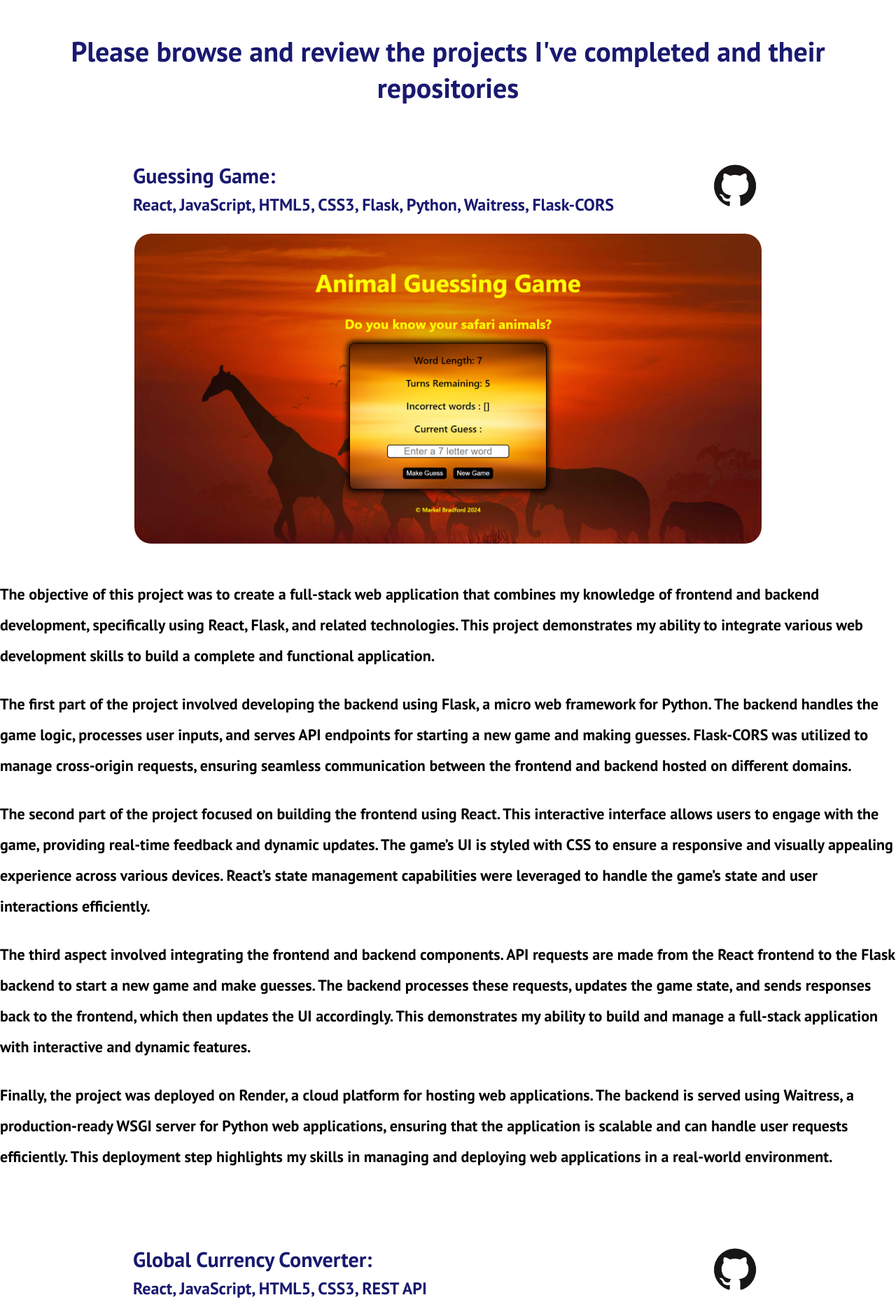
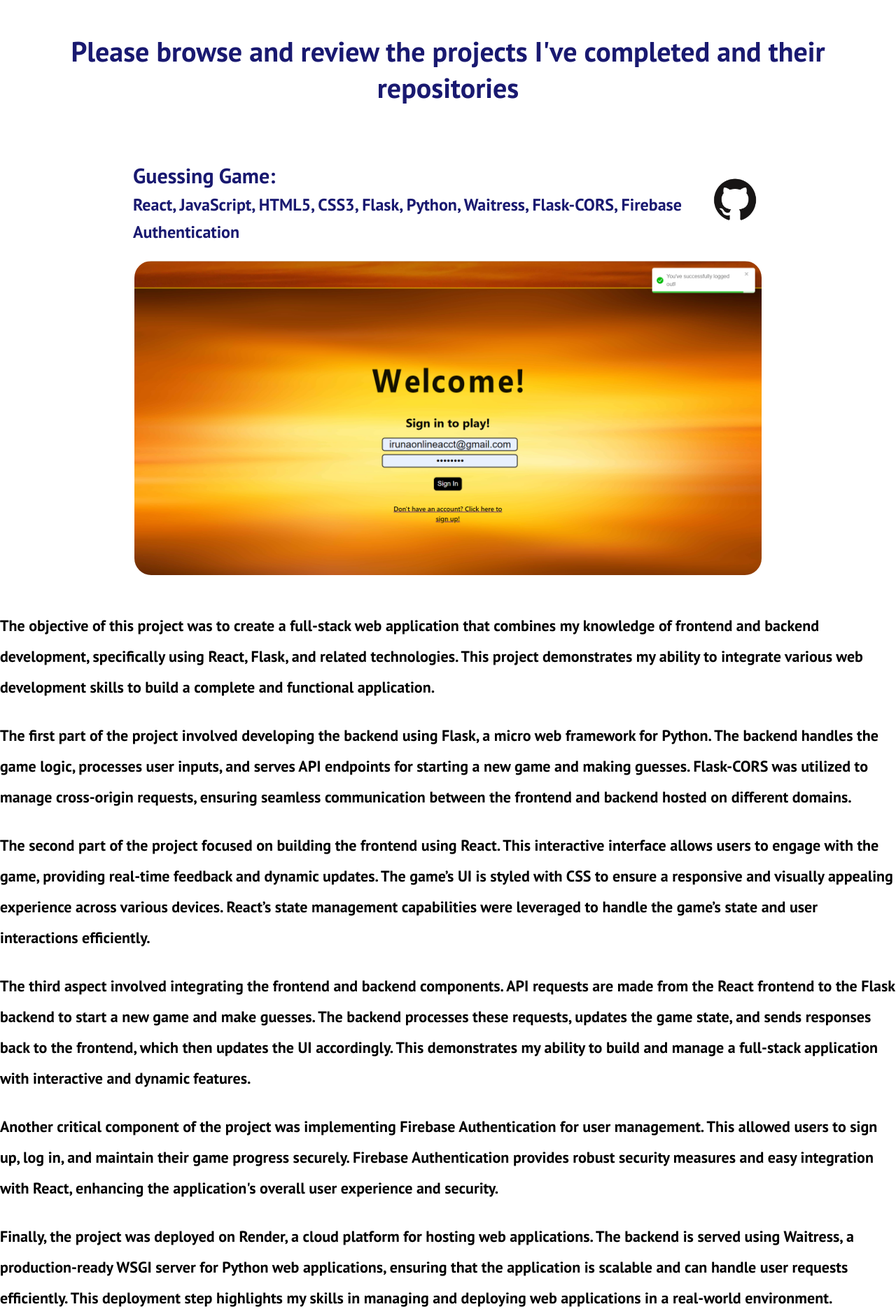
Before and after one commit to Markel-Bradford/devportfolio_test, a React (Vite) app: page /devportfolio/projects in a window 1280 px wide. Shown: the part 453-2334 px from the top of the page at 70% size. Built offline with nearby package versions, Linux system fonts and the light colour scheme; a web font is replaced by a local one.

Commit message:
Updated projects to reflect changes to word game

```diff
--- a/src/Components/Pages/Projects.jsx
+++ b/src/Components/Pages/Projects.jsx
@@ -111,7 +111,7 @@ function Projects() {
                     {" "}
                     <br />
                     React, JavaScript, HTML5, CSS3, Flask, Python, Waitress,
-                    Flask-CORS
+                    Flask-CORS, Firebase Authentication
                   </span>
                 </h3>
               </a>
@@ -190,6 +190,14 @@ function Projects() {
                 responses back to the frontend, which then updates the UI
                 accordingly. This demonstrates my ability to build and manage a
                 full-stack application with interactive and dynamic features.
+              </p>
+              <p className="information">
+                Another critical component of the project was implementing
+                Firebase Authentication for user management. This allowed users
+                to sign up, log in, and maintain their game progress securely.
+                Firebase Authentication provides robust security measures and
+                easy integration with React, enhancing the application's overall
+                user experience and security.
               </p>
               <p className="information">
                 Finally, the project was deployed on Render, a cloud platform
@@ -519,7 +527,8 @@ function Projects() {
                   target="_blank"
                   rel="noreferrer">
                   <h3 className="project-name">
-                    WEBD121 Final Project:<br />
+                    WEBD121 Final Project:
+                    <br />
                     <span className="tech">
                       HTML5, CSS3, Java Script, Media Query
                     </span>
```
Also changed, not shown: public/images/safarigame.PNG, public/images/safarimobile.PNG.
